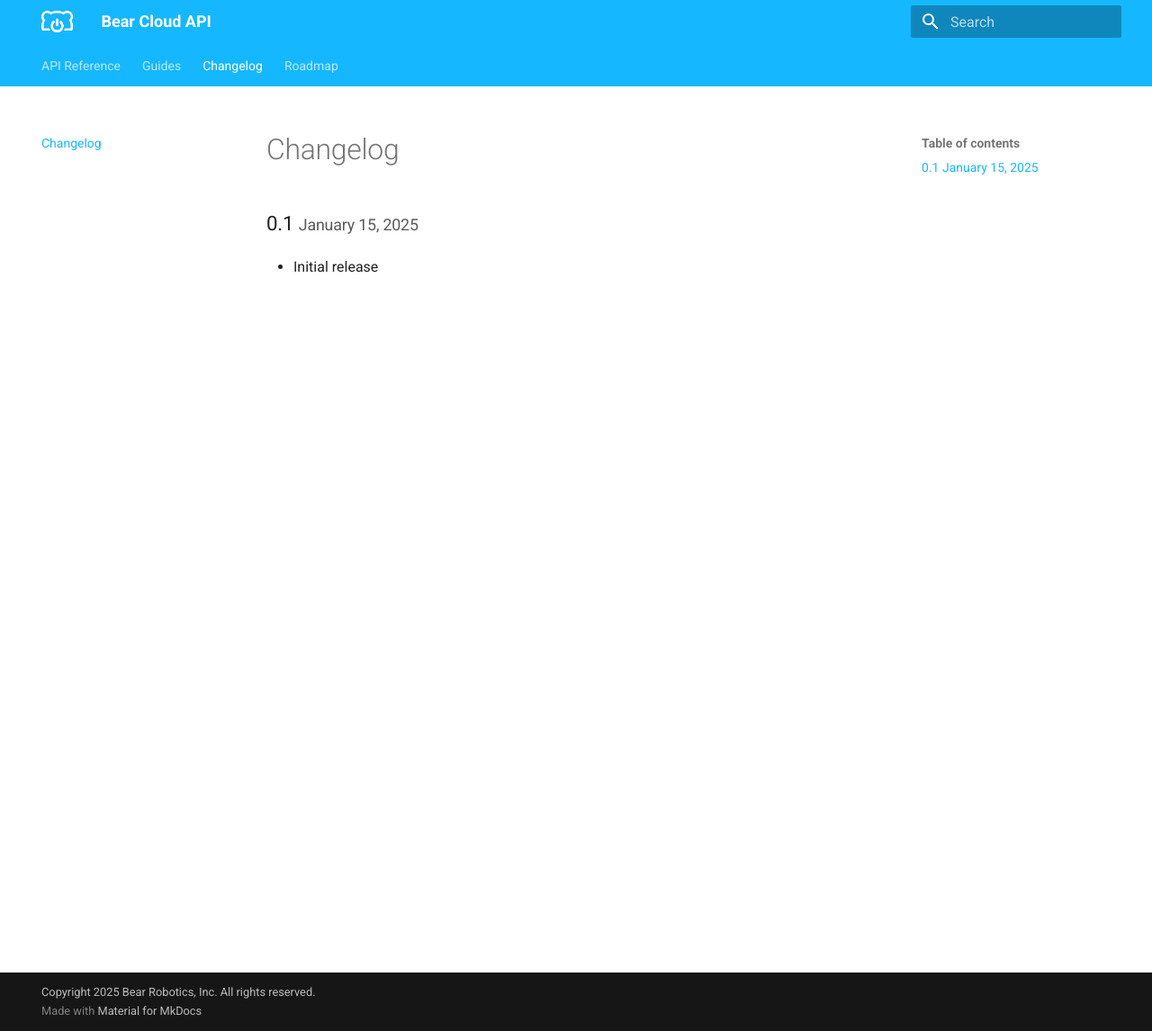
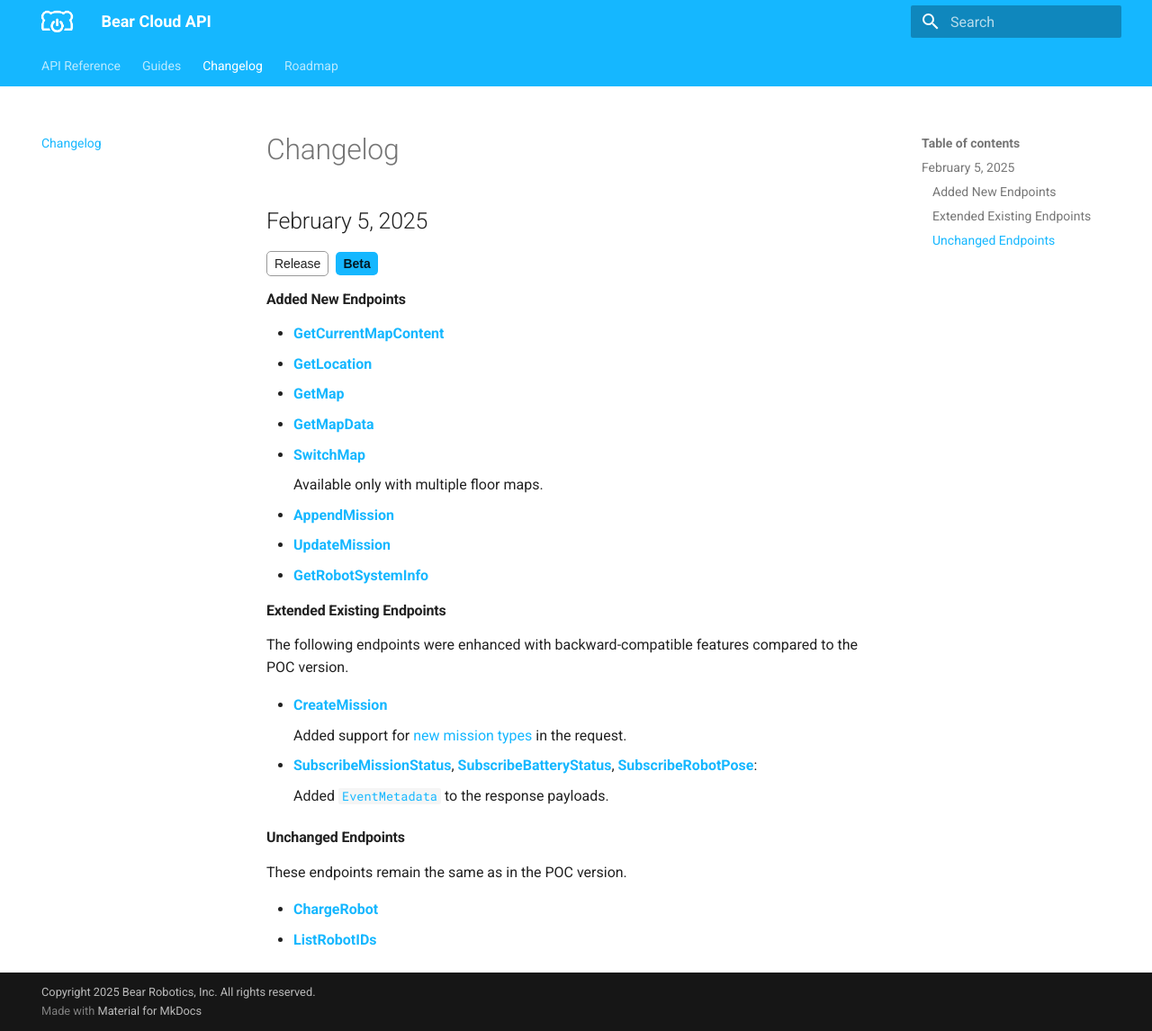
Before and after one commit to bearrobotics-public/cloud-with-experimental, an MkDocs documentation site: the page built from docs/changelog.md, in a window 1280 px wide and 1146 px high. Shown: the whole window at 90% size. Built offline with MkDocs 1.6.1 and Material for MkDocs 9.7.7, drawn with Linux system fonts in a browser that asks for light colours.

Commit message:
Add version changelog (#6)
## Changelog

- add endpoint changes to the release changelog.
- add styling to changelog page.
- update css formatting and remove unused styles.

```diff
--- a/docs/changelog.md
+++ b/docs/changelog.md
@@ -1,4 +1,32 @@
 
-### 0.1 <small>January 15, 2025</small>
+## February 5, 2025
 
-- Initial release
+<div class="tag-container">
+  <div class="tag">Release</div>
+  <div class="tag feature">Beta</div>
+</div>
+
+#### Added New Endpoints
+  - [**GetCurrentMapContent**](v0.1/cloud/CloudApiService.md#getcurrentmapcontent)
+  - [**GetLocation**](v0.1/cloud/CloudApiService.md#getlocation)
+  - [**GetMap**](v0.1/cloud/CloudApiService.md#getmap)
+  - [**GetMapData**](v0.1/cloud/CloudApiService.md#getmapdata)
+  - [**SwitchMap**](v0.1/cloud/CloudApiService.md#switchmap)
+    <p class="changelog">Available only with multiple floor maps. </p>
+  - [**AppendMission**](v0.1/cloud/CloudApiService.md#appendmission)
+  - [**UpdateMission**](v0.1/cloud/CloudApiService.md#updatemission)
+  - [**GetRobotSystemInfo**](v0.1/cloud/CloudApiService.md#getrobotsysteminfo)
+
+#### Extended Existing Endpoints
+The following endpoints were enhanced with backward-compatible features compared to the POC version.
+
+  - [**CreateMission**](v0.1/cloud/CloudApiService.md#createmission)
+    <p class="changelog">Added support for [new mission types](v0.1/robot/Mission.md#missiontypeenum) in the request. </p>
+  - [**SubscribeMissionStatus**](v0.1/cloud/CloudApiService.md#subscribemissionstatus), [**SubscribeBatteryStatus**](v0.1/cloud/CloudApiService.md#subscribebatterystatus), [**SubscribeRobotPose**](v0.1/cloud/CloudApiService.md#subscriberobotpose):
+    <p> Added [`EventMetadata`](v0.1/common/Annotations.md#eventmetadata) to the response payloads. </p>
+
+#### Unchanged Endpoints
+These endpoints remain the same as in the POC version.
+
+  - [**ChargeRobot**](v0.1/cloud/CloudApiService.md#chargerobot) </br>
+  - [**ListRobotIDs**](v0.1/cloud/CloudApiService.md#listprofileids) </br>
--- a/docs/stylesheets/extra.css
+++ b/docs/stylesheets/extra.css
@@ -4,12 +4,21 @@
     --md-primary-fg-color--dark:  #001D51;
 }
 
+.md-typeset body{
+  line-height: 0.4em;
+}
+
 /* Override for level 4 headings in MkDocs Material */
 .md-typeset h3 {
   font-size: 1.4em;
   margin-top: 2.0em;
+  line-height: 1.2em;
 }
 
+/* Override for level 4 headings in MkDocs Material */
+.md-typeset h4 {
+  line-height: 1.2em;
+}
 
 /* Override for level 5 headings in MkDocs Material */
 .md-typeset h5 {
@@ -17,38 +26,23 @@
   font-size: 1.1em;
 }
 
-
-.message_table {
-    table-layout: fixed;
-    width: 100%;
-    border-collapse: collapse; /* Consistent spacing between cells */
+.tag-container {
+  display: flex;
+  align-items: center;
+  gap: 8px;
 }
 
-.message_table th, .table td {
-    padding: 8px; /* Adds padding for readability */
-    text-align: left; /* Aligns text to the left by default */
-    border: 1px solid #ccc; /* Optional: Adds borders to the table */
+.tag {
+  padding: 2px 8px;
+  background-color: none;
+  border: #999 0.5px solid;
+  border-radius: 5px;
+  font-size: 14px;
+  font-family: Arial, sans-serif;
 }
 
-.message_table thead th {
-    background-color: #f9f9f9; /* Optional: Light background for headers */
+.tag.feature {
+  background-color: #15B7FF;
+  border: none;
+  font-weight: bold;
 }
-
-/* First column width */
-.message_table thead th:first-child,
-.message_table tbody td:first-child {
-    width: 30%;
-    white-space: nowrap;
-}
-
-/* Second column width */
-.message_table thead th:nth-child(2),
-.message_table tbody td:nth-child(2) {
-    width: 20%;
-}
-
-/* Third column width */
-.message_table thead th:nth-child(3),
-.message_table tbody td:nth-child(3) {
-    width: 50%;
-}
```
